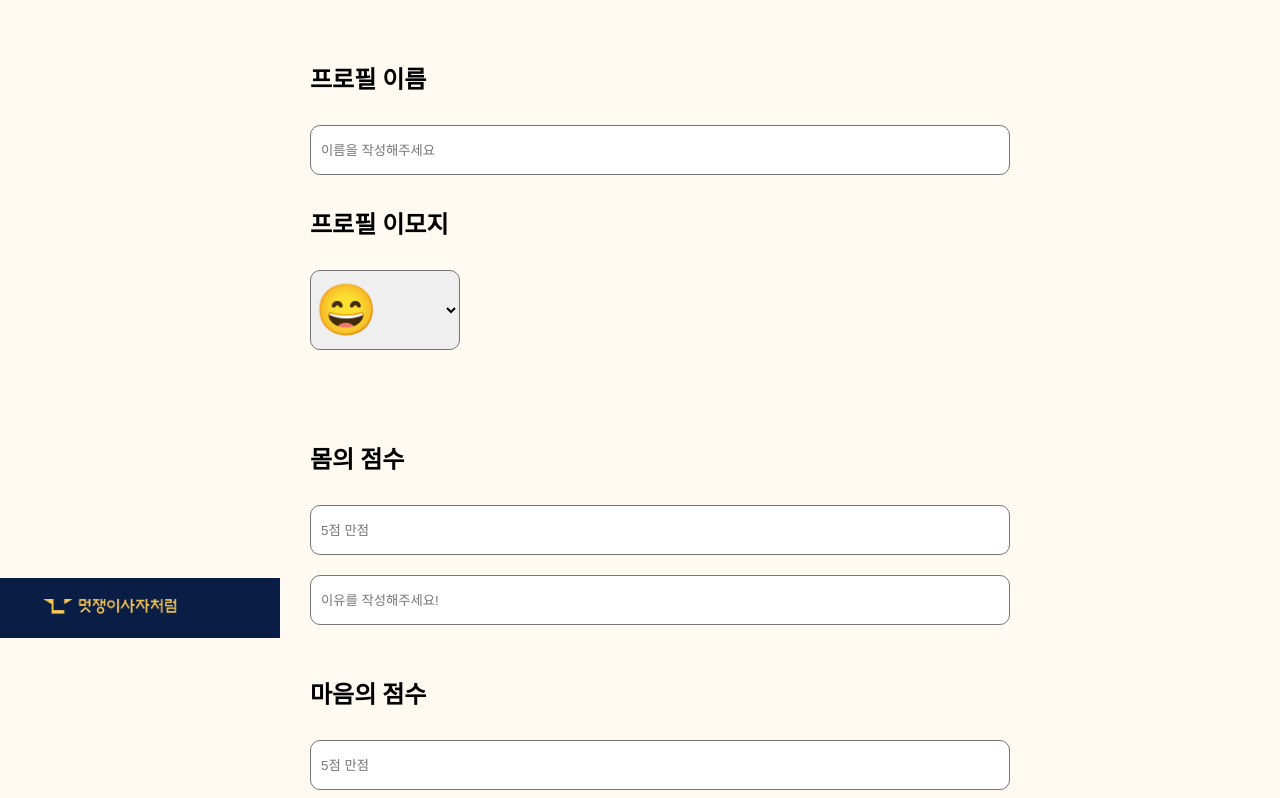
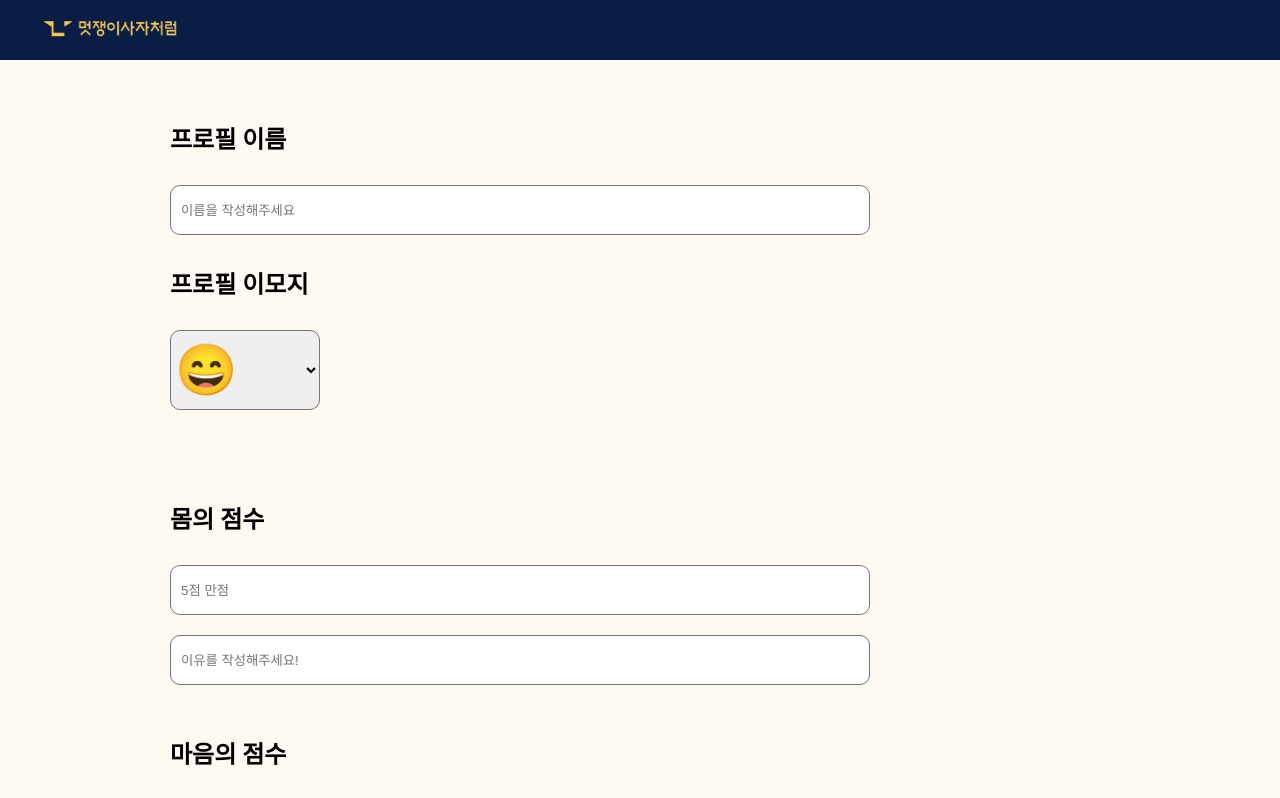
Before and after one commit to Sunghaeun/Condition-Score, a React (Create React App) app: page /addpage in a window 1280 px wide. Shown: the top 798 px of the page. Built offline with nearby package versions, Linux system fonts and the light colour scheme; a web font is replaced by a local one.

Commit message:
애드페이지 헤더 수정

```diff
--- a/src/style/addpage.css
+++ b/src/style/addpage.css
@@ -16,6 +16,7 @@
 
 .mainContainer {
   display: flex;
+  flex-wrap: wrap;
   justify-content: center;
   align-items: center;
   width: 100vw;
--- a/src/styles/mainpage.module.css
+++ b/src/styles/mainpage.module.css
@@ -117,6 +117,7 @@ footer {
 }
 .buttonContainer {
   display: flex;
+  justify-content: flex-end;
   justify-content: space-around;
   align-items: center;
   padding: 10px 20px;
```
